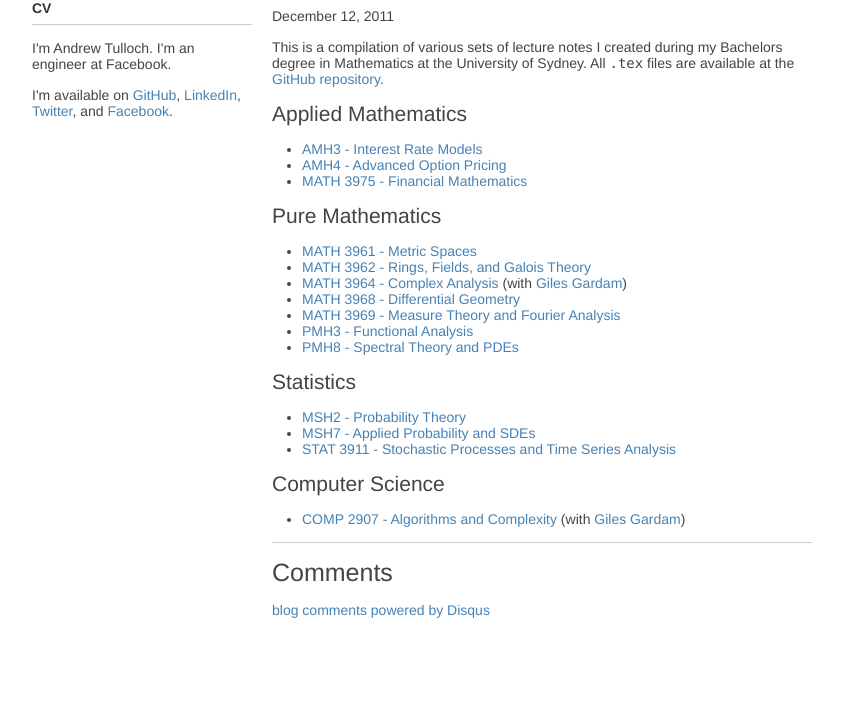
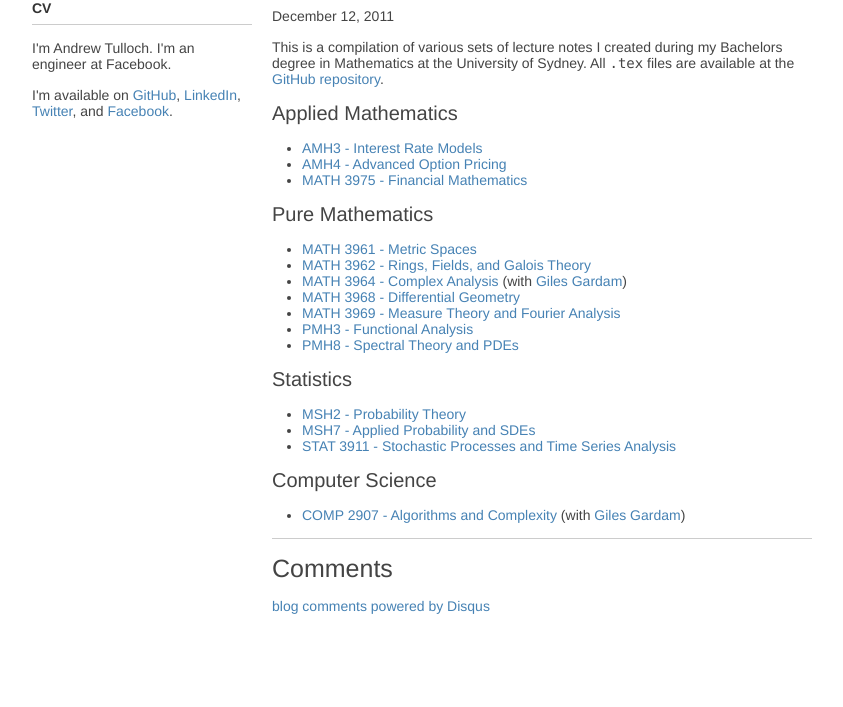
Before and after one commit to ajtulloch/ajtulloch.github.com, a Jekyll site: the page built from _posts/2011-12-12-mathematics-lecture-notes.md, in a window 1280 px wide. Shown: the part 151-858 px from the top of the page, without its empty margins (138-981 px from the left). Built offline with Jekyll 4.4.1, drawn with Linux system fonts in a browser that asks for light colours; comment, search, counter and statistics services are not loaded.

Commit message:
Updated font sizes

```diff
--- a/css/text.css
+++ b/css/text.css
@@ -36,7 +36,7 @@ h2 {
 }
 
 h3 {
-  font-size: 21px;
+  font-size: 20px;
 }
 
 h4 {
```
